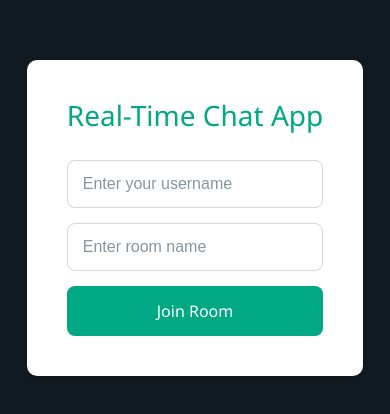
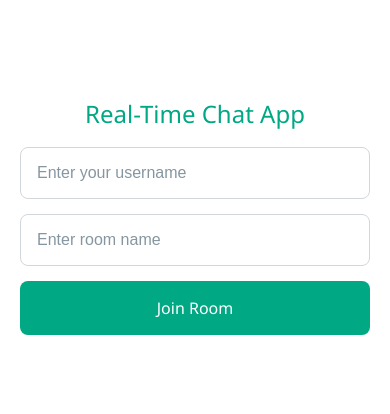
Before and after one commit to Sanjay5464545/real-time-chat-frontend, a React (Vite) app: page / in a window 390 px wide. Shown: the part 204-618 px from the top of the page. Built offline with nearby package versions, Linux system fonts and the light colour scheme; no server answers.

Commit message:
Add mobile responsive design

```diff
--- a/index.html
+++ b/index.html
@@ -3,20 +3,17 @@
   <head>
     <meta charset="UTF-8" />
     <link rel="icon" type="image/svg+xml" href="/vite.svg" />
-    <meta name="viewport" content="width=device-width, initial-scale=1.0" />
-    <link rel="manifest" href="/manifest.json" />
+
+    <!-- ✅ CRITICAL: Mobile viewport fix - prevents zoom issues -->
+    <meta name="viewport" content="width=device-width, initial-scale=1.0, maximum-scale=1.0, user-scalable=no" />
+
+    <!-- PWA Theme Color -->
     <meta name="theme-color" content="#00a884" />
-     <title>client</title>
+
+    <title>Chat App</title>
   </head>
   <body>
     <div id="root"></div>
     <script type="module" src="/src/main.jsx"></script>
-    <script>
-  if ('serviceWorker' in navigator) {
-    navigator.serviceWorker.register('/sw.js')
-      .catch((err) => { console.warn('SW registration failed: ', err); });
-  }
-</script>
-
   </body>
 </html>
--- a/src/App.css
+++ b/src/App.css
@@ -410,3 +410,180 @@ body {
   background: #d9fdd3;
   font-weight: 500;
 }
+/* ==================== MOBILE RESPONSIVE (WhatsApp Native Look) ==================== */
+
+@media only screen and (max-width: 768px) {
+
+  /* Remove desktop centering/padding */
+  body {
+    padding: 0;
+    margin: 0;
+    display: block;
+    overflow: hidden;
+  }
+
+  .app-container {
+    padding: 0;
+    margin: 0;
+    height: 100vh;
+    height: 100dvh; /* Better mobile support */
+    width: 100vw;
+    display: block;
+    align-items: stretch;
+    justify-content: stretch;
+  }
+
+  /* ===== JOIN SCREEN - Full Mobile View ===== */
+  .join-container {
+    max-width: 100%;
+    width: 100%;
+    height: 100vh;
+    height: 100dvh;
+    border-radius: 0;
+    padding: 30px 20px;
+    display: flex;
+    flex-direction: column;
+    justify-content: center;
+    box-shadow: none;
+  }
+
+  .join-container h1 {
+    font-size: 24px;
+    margin-bottom: 20px;
+  }
+
+  .join-container input {
+    font-size: 16px;
+    padding: 16px;
+    -webkit-appearance: none;
+    appearance: none;
+  }
+
+  .join-container button {
+    font-size: 16px;
+    padding: 16px;
+    -webkit-tap-highlight-color: transparent;
+  }
+
+  /* ===== CHAT CONTAINER - Full Screen Mobile ===== */
+  .chat-container {
+    max-width: 100%;
+    width: 100vw;
+    height: 100vh;
+    height: 100dvh;
+    border-radius: 0;
+    box-shadow: none;
+  }
+
+  /* ===== CHAT HEADER - Mobile Optimized ===== */
+  .chat-header {
+    padding: 12px 16px;
+    flex-shrink: 0;
+  }
+
+  .chat-header h2 {
+    font-size: 18px;
+  }
+
+  .chat-header p {
+    font-size: 12px;
+  }
+
+  .leave-btn {
+    padding: 6px 12px;
+    font-size: 13px;
+  }
+
+  /* ===== CHAT MAIN - Remove Sidebar on Mobile ===== */
+  .chat-main {
+    flex-direction: column;
+    height: calc(100vh - 60px);
+    height: calc(100dvh - 60px);
+  }
+
+  /* ===== MESSAGES - Full Width Mobile ===== */
+  .messages-container {
+    padding: 12px;
+    flex: 1;
+    overflow: hidden;
+  }
+
+  .messages-list {
+    padding-right: 5px;
+    max-height: 100%;
+  }
+
+  /* ===== MESSAGE BUBBLES - Mobile Width ===== */
+  .message {
+    max-width: 85%;
+    font-size: 14px;
+    padding: 8px 10px;
+  }
+
+  .own-message {
+    max-width: 85%;
+  }
+
+  .system-message {
+    max-width: 90%;
+    font-size: 12px;
+  }
+
+  /* ===== MESSAGE INPUT - Mobile Touch Friendly ===== */
+  .message-input-container {
+    padding: 8px 12px;
+    gap: 6px;
+    flex-shrink: 0;
+  }
+
+  .message-input {
+    font-size: 16px; /* Prevents auto-zoom on iOS */
+    padding: 12px 14px;
+    -webkit-appearance: none;
+    appearance: none;
+  }
+
+  .send-btn {
+    padding: 12px 16px;
+    font-size: 14px;
+    -webkit-tap-highlight-color: transparent;
+  }
+
+  /* ===== HIDE ONLINE USERS SIDEBAR ON MOBILE ===== */
+  .online-users {
+    display: none;
+  }
+
+  /* ===== TYPING INDICATOR - Mobile ===== */
+  .typing-indicator {
+    font-size: 12px;
+    padding: 6px 10px;
+    margin-left: 5px;
+  }
+
+  /* ===== SCROLLBAR - Thinner on Mobile ===== */
+  .messages-list::-webkit-scrollbar {
+    width: 3px;
+  }
+
+  /* ===== FIX iOS Safari Bottom Bar Issue ===== */
+  @supports (-webkit-touch-callout: none) {
+    .app-container,
+    .join-container,
+    .chat-container {
+      height: -webkit-fill-available;
+    }
+  }
+}
+
+/* ===== TABLET VIEW (Optional - Better UX) ===== */
+@media only screen and (min-width: 769px) and (max-width: 1024px) {
+  .chat-container {
+    max-width: 90%;
+    height: 85vh;
+  }
+
+  .online-users {
+    width: 200px;
+  }
+}
```
